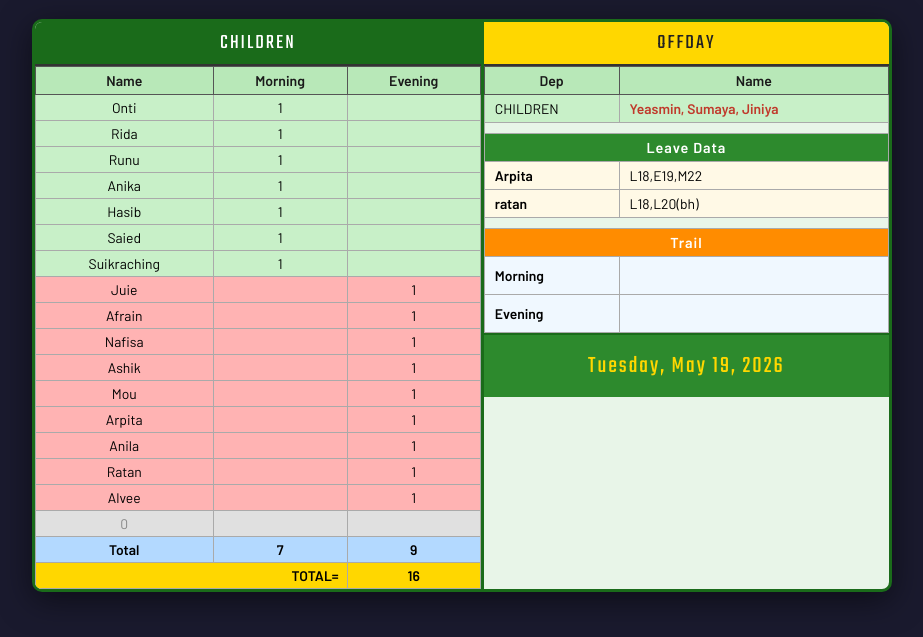
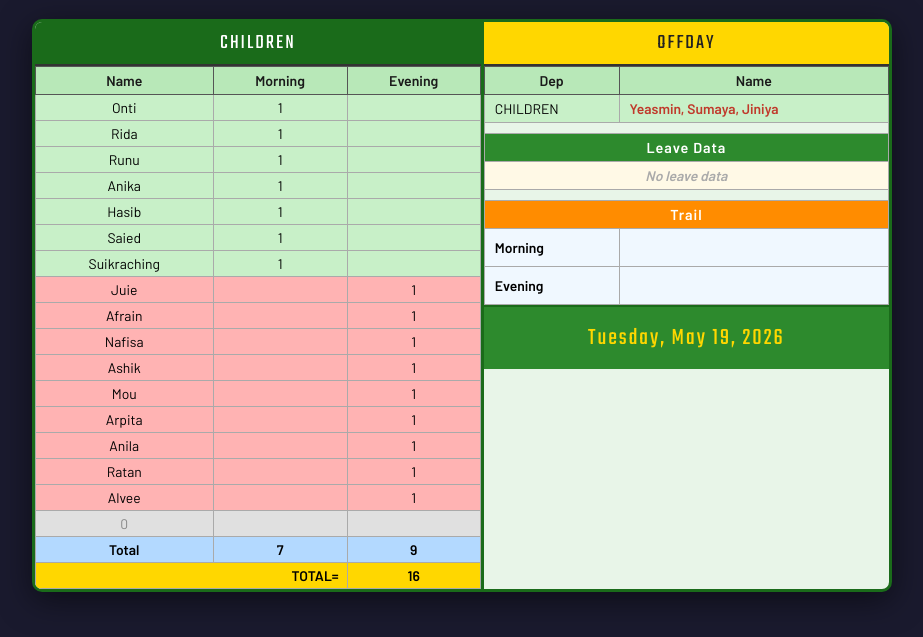
Before and after one commit to etmamalvee/Aarong-Children-, a plain HTML site: page duty_roster.html in a window 1280 px wide. Shown: the part 131-768 px from the top of the page, without its empty margins (178-1101 px from the left). Drawn offline with Linux system fonts and the light colour scheme.

Commit message:
Update duty_roster.html

```diff
--- a/duty_roster.html
+++ b/duty_roster.html
@@ -411,43 +411,43 @@ let rosterData = {
   Saturday: {
     morning: ["Juie","Yeasmin","Rida","Anila","Sumaya","Afrain","Alvee"],
     evening: ["Runu","Mou","Onti","Jiniya","Nafisa","Arifa","Saied","Ashik","Suikraching"],
-    offday: [],
+    offday: ["Anika","Arpita","Raton"],
     leave: {}
   },
   Sunday: {
     morning: ["Yeasmin","Onti","Nafisa","Saied","Anika","Ashik","Suikraching"],
     evening: ["Juie","Arifa","Afrain","Runu","Arpita","Jiniya","Sumaya","Alvee","Ratan"],
-    offday: [],
+    offday: ["Mou", "Hasib","Anila","Rida"],
     leave: {}
   },
   Monday: {
     morning: ["Mou","Juie","Sumaya","Runu","Ratan","Alvee","Afrain"],
     evening: ["Yeasmin","Jiniya","Suikraching","Onti","Ashik","Arpita","Hasib","Anika","Anila","Rida"],
-    offday: [],
+    offday: ["Saied","Arifa","Nafisa"],
     leave: {}
   },
   Tuesday: {
     morning: ["Onti","Rida","Runu","Anika","Hasib","Saied","Suikraching"],
     evening: ["Juie","Afrain","Nafisa","Ashik","Mou","Arpita","Anila","Ratan","Alvee"],
     offday: ["Yeasmin","Sumaya","Jiniya"],
-    leave: { "Arpita": "L18,E19,M22", "ratan": "L18,L20(bh)" }
+    leave: {}
   },
   Wednesday: {
     morning: ["Juie","Yeasmin","Hasib","Nafisa","Anila","Sumaya","Alvee"],
     evening: ["Mou","Saied","Arifa","Rida","Jiniya","Runu","Anika","Arpita","Suikraching","Ratan"],
-    offday: [],
+    offday: ["Ashik","Afrain","Onti"],
     leave: {}
   },
   Thursday: {
     morning: ["Mou","Hasib","Rida","Arpita","Yeasmin","Anika","Saied"],
     evening: ["Onti","Sumaya","Runu","Nafisa","Anila","Afrain","Jiniya","Arifa","Ashiq","Ratan"],
-    offday: [],
+    offday: ["Juie","Suikraching","Alvee"],
     leave: {}
   },
   Friday: {
     morning: ["Onti","Mou","Afrain","Anila","Nafisa","Suikraching","Ratan"],
     evening: ["Sumaya","Jiniya","Saied","Juie","Arifa","Yeasmin","Arpita","Ashik","Rida","Hasib","Anika","Alvee"],
-    offday: [],
+    offday: ["Runu"],
     leave: {}
   }
 };
```
